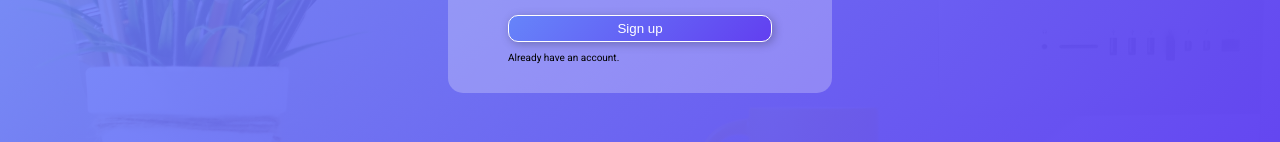
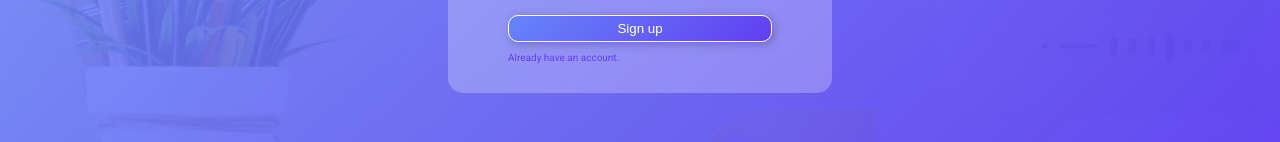
Before and after one commit to Hassen-Ahmed/Kanbam, a React (Vite) app: page /auth/signup in a window 1280 px wide. Shown: the part 497-639 px from the top of the page. Built offline with nearby package versions, Linux system fonts and the light colour scheme; no server answers; a web font is replaced by a local one.

Commit message:
Create and edit anchor element textDecoration and color with its active and visited state. And also create new hr mixin.

```diff
--- a/src/assets/style/abstracts/_mixins02.scss
+++ b/src/assets/style/abstracts/_mixins02.scss
@@ -8,6 +8,15 @@
   padding: 3rem 6rem;
   padding-top: 4rem;
   border-radius: var.$bor-15;
+
+  a {
+    &,
+    &:active,
+    &:visited {
+      text-decoration: none;
+      color: var.$bg-home;
+    }
+  }
 
   @media screen and (max-width: 2000px) {
     width: 30%;
@@ -90,3 +99,10 @@
   color: white;
   animation: spinner 1s ease 0s infinite;
 }
+
+@mixin hr {
+  width: 100%;
+  height: 0.1rem;
+  border: none;
+  margin: 1rem 0;
+}
```
